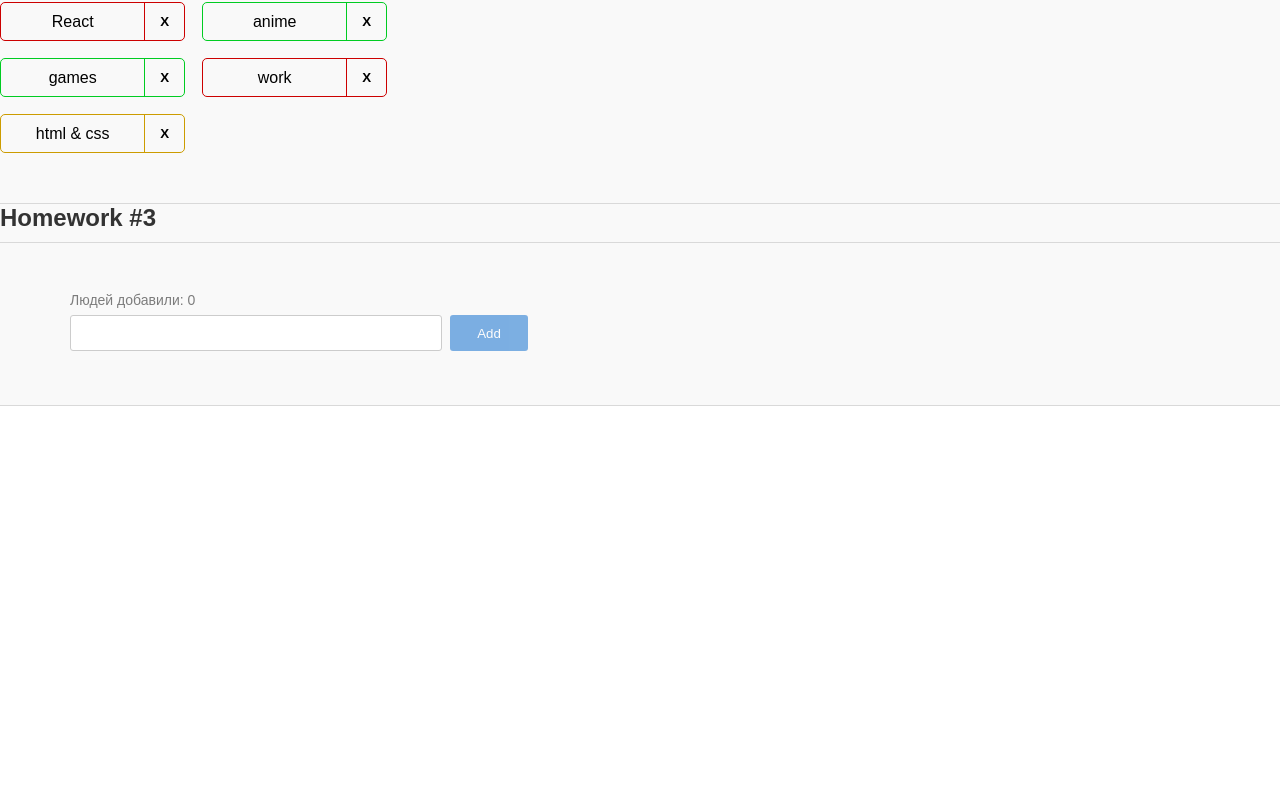
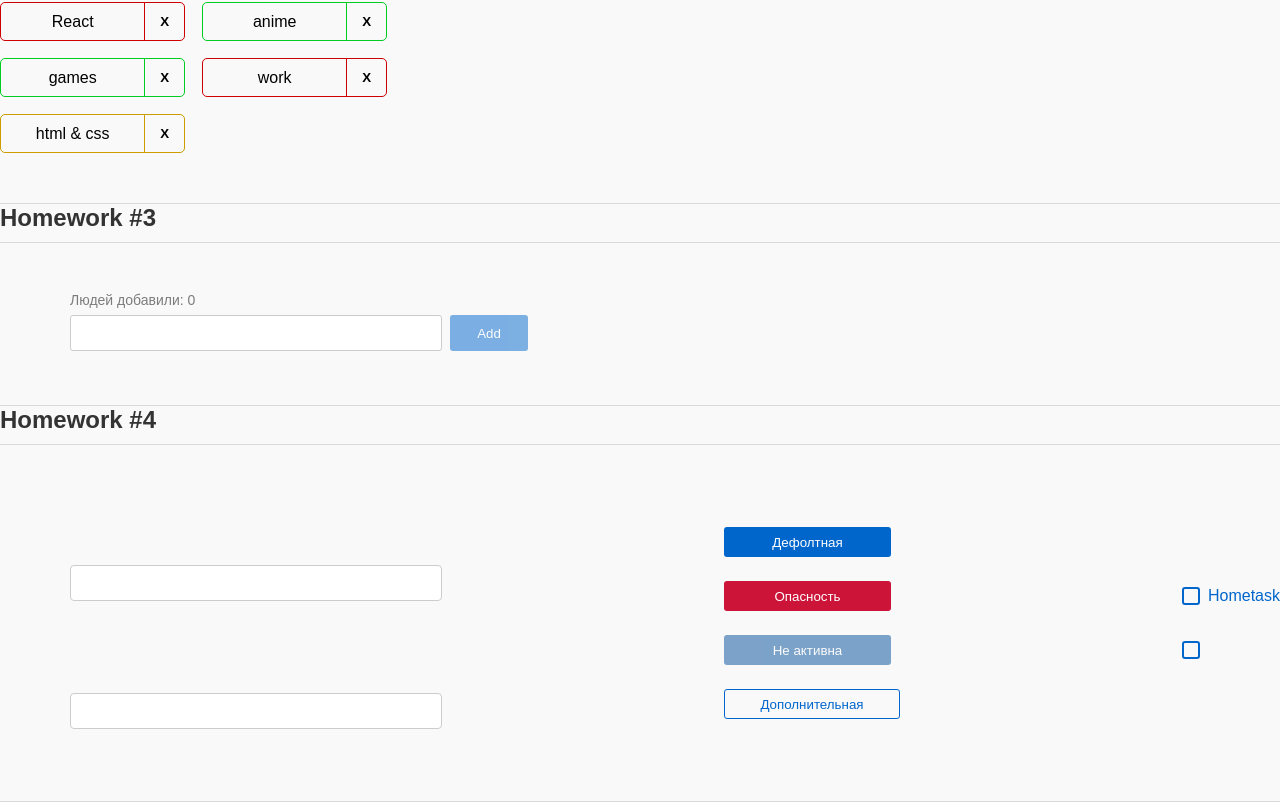
Before and after one commit to AsifAbbasov/front-homeworks-2sprint, a React (Create React App) app: page / in a window 1280 px wide. Shown: the part 545-1347 px from the top of the page. Before the commit the page ends 951 px from the top, so only its background shows below. Built offline with nearby package versions, Linux system fonts and the light colour scheme.

Commit message:
HW04 complited

```diff
--- a/src/s1-main/App.tsx
+++ b/src/s1-main/App.tsx
@@ -12,7 +12,7 @@ function App() {
       {/*раскомментировать по ходу выполнения*/}
       <HW2 />
       <HW3 />
-      {/* <HW4 />   */}
+      <HW4 />
 
       {/*при выполнении дз 5 и более - закомментировать здесь дз 1-4, так как они есть внутри дз 5*/}
       {/*<HW5/>*/}
--- a/src/s2-homeworks/hw04/Stand.module.css
+++ b/src/s2-homeworks/hw04/Stand.module.css
@@ -7,7 +7,6 @@
 .inputs {
   display: flex;
   flex-direction: column;
-    gap: 48px;
 }
 
 .buttons {
--- a/src/s2-homeworks/hw04/Stand.tsx
+++ b/src/s2-homeworks/hw04/Stand.tsx
@@ -18,7 +18,7 @@ const Stand = () => {
           <SuperInputText
             id={'hw4-super-input-like-old'}
             value={stateForAllInputs}
-                        onChange={(e) => setValue(e.currentTarget.value)}
+            onChange={e => setValue(e.currentTarget.value)}
           />
         </div>
         {/*инпут с ошибкой:*/}
@@ -29,11 +29,7 @@ const Stand = () => {
             onChangeText={setValue}
             error={error}
             onEnter={() => {
-                            setError(
-                                stateForAllInputs.trim()
-                                    ? ''
-                                    : 'Error'
-                            )
+              setError(stateForAllInputs.trim() ? '' : 'Error')
               setValue('')
             }}
           />
@@ -43,33 +39,24 @@ const Stand = () => {
       <div className={s.buttons}>
         {/*обычная кнопка:*/}
         <div>
-                    <SuperButton id={'hw4-super-button-default'}>
-                        default
-                    </SuperButton>
+          <SuperButton id={'hw4-super-button-default'}>Дефолтная</SuperButton>
         </div>
         {/*красная кнопка:*/}
         <div>
           <SuperButton id={'hw4-super-button-red'} xType={'red'}>
-                        red
+            Опасность
           </SuperButton>
         </div>
         {/*задизэйбленная кнопка:*/}
         <div>
-                    <SuperButton
-                        id={'hw4-super-button-disabled'}
-                        xType={'red'}
-                        disabled
-                    >
-                        disabled
+          <SuperButton id={'hw4-super-button-disabled'} xType={'red'} disabled>
+            Не активна
           </SuperButton>
         </div>
         {/*задизэйбленная кнопка:*/}
         <div>
-                    <SuperButton
-                        id={'hw4-super-button-secondary'}
-                        xType={'secondary'}
-                    >
-                        secondary
+          <SuperButton id={'hw4-super-button-secondary'} xType={'secondary'}>
+            Дополнительная
           </SuperButton>
         </div>
       </div>
@@ -82,7 +69,7 @@ const Stand = () => {
             checked={stateForAllCheckboxes}
             onChangeChecked={setChecked}
           >
-                        some text
+            Hometask
           </SuperCheckbox>
         </div>
         {/*совместим со старым кодом:*/}
@@ -90,7 +77,7 @@ const Stand = () => {
           <SuperCheckbox
             id={'hw4-super-checkbox-like-old'}
             checked={stateForAllCheckboxes}
-                        onChange={(e) => setChecked(e.currentTarget.checked)}
+            onChange={e => setChecked(e.currentTarget.checked)}
           />
         </div>
       </div>
--- a/src/s2-homeworks/hw04/common/c1-SuperInputText/SuperInputText.module.css
+++ b/src/s2-homeworks/hw04/common/c1-SuperInputText/SuperInputText.module.css
@@ -1,20 +1,49 @@
 .input:focus {
+  border-color: #4d90fe;
 }
 
+/* базовый input */
 .input {
+  width: 372px; /* ширина из макета */
+  height: 36px; /* высота из макета */
+  padding: 0 10px; /* внутренние отступы для текста */
+  border: 1px solid #ccc; /* обычный бордер */
+  border-radius: 4px; /* скругление углов */
+  font-size: 14px;
+  outline: none;
+  box-sizing: border-box;
+  opacity: 1; /* как в макете */
+  transition: border 0.2s;
 }
 
 .inputWrapper {
+  margin-top: 70px; /* отступ от верха макета для первого инпута */
+  margin-left: 70px; /* отступ слева от макета */
+  display: flex;
+  flex-direction: column; /* инпут + текст ошибки вниз */
 }
 
 .superInput {
+  border-color: #ccc;
 }
 
 .errorInput {
+  border-color: #cc1439; /* красный бордер при ошибке */
 }
 
+/* фокус для инпута с ошибкой */
 .errorInput:focus {
+  border-color: #cc1439; /* сохраняем красный бордер, если есть ошибка */
 }
 
 .error {
+  color: #cc1439; /* красный цвет ошибки */
+  margin-top: 8px; /* отступ текста ошибки от инпута */
+  font-size: 12px;
+  height: 14px; /* чтобы не прыгал контент при появлении ошибки */
+  line-height: 14px;
 }
+
+.inputWrapper + .inputWrapper {
+  margin-top: 48px; /* расстояние между первым и вторым инпутом */
+}
--- a/src/s2-homeworks/hw04/common/c1-SuperInputText/SuperInputText.tsx
+++ b/src/s2-homeworks/hw04/common/c1-SuperInputText/SuperInputText.tsx
@@ -1,74 +1,78 @@
 import React, {
-    ChangeEvent,
-    DetailedHTMLProps,
-    InputHTMLAttributes,
-    KeyboardEvent,
-    ReactNode,
+  ChangeEvent, // тип события для onChange у input
+  DetailedHTMLProps, // позволяет унаследовать все HTML-пропсы
+  InputHTMLAttributes, // набор атрибутов для <input>
+  KeyboardEvent, // тип события клавиатуры
+  ReactNode, // тип для всего, что можно отрендерить
 } from 'react'
-import s from './SuperInputText.module.css'
+import s from './SuperInputText.module.css' // CSS-модуль со стилями
 
-// тип пропсов обычного инпута
-type DefaultInputPropsType = DetailedHTMLProps<InputHTMLAttributes<HTMLInputElement>,
-    HTMLInputElement>
+// тип пропсов обычного input — берём ВСЁ, что есть у HTML input
+type DefaultInputPropsType = DetailedHTMLProps<
+  InputHTMLAttributes<HTMLInputElement>,
+  HTMLInputElement
+>
 
-// здесь мы говорим что у нашего инпута будут такие же пропсы как у обычного инпута, кроме type
-// (чтоб не писать value: string, onChange: ...; они уже все описаны в DefaultInputPropsType)
+// тип пропсов SuperInputText
+// убираем type, чтобы компонент всегда оставался text-инпутом
+// добавляем свои удобные пропсы
 type SuperInputTextPropsType = Omit<DefaultInputPropsType, 'type'> & {
-    // и + ещё пропсы которых нет в стандартном инпуте
-    onChangeText?: (value: string) => void
-    onEnter?: () => void
-    error?: ReactNode
-    spanClassName?: string
+  onChangeText?: (value: string) => void // упрощённый onChange без event
+  onEnter?: () => void // обработчик Enter
+  error?: ReactNode // сообщение об ошибке
+  spanClassName?: string // кастомный класс для span
 }
 
-const SuperInputText: React.FC<SuperInputTextPropsType> = (
-    {
-        onChange,
-        onChangeText,
-        onKeyPress,
-        onEnter,
-        error,
-        className,
-        spanClassName,
-        id,
-
-        ...restProps // все остальные пропсы попадут в объект restProps
-    }
-) => {
+const SuperInputText: React.FC<SuperInputTextPropsType> = ({
+  onChange, // стандартный onChange input
+  onChangeText, // кастомный onChange
+  onKeyPress, // стандартный onKeyPress
+  onEnter, // кастомный Enter
+  error, // ошибка
+  className, // внешний класс input
+  spanClassName, // внешний класс span
+  id, // id для input и span
+  ...restProps // все остальные пропсы: value, disabled, placeholder и т.д.
+}) => {
+  // обработчик изменения значения input
   const onChangeCallback = (e: ChangeEvent<HTMLInputElement>) => {
-        onChange?.(e) // если есть пропс onChange, то передать ему е (поскольку onChange не обязателен)
-
-        onChangeText?.(e.currentTarget.value)
-    }
-    const onKeyPressCallback = (e: KeyboardEvent<HTMLInputElement>) => {
-        onKeyPress?.(e)
-
-        onEnter && // если есть пропс onEnter
-        e.key === 'Enter' && // и если нажата кнопка Enter
-        onEnter() // то вызвать его
+    onChange?.(e) // если передали обычный onChange — отдаём event
+    onChangeText?.(e.currentTarget.value) // если передали onChangeText — отдаём value
   }
 
-    const finalSpanClassName = s.error
-        + (spanClassName ? ' ' + spanClassName : '')
-    const finalInputClassName = s.input
-        + (error ? ' ' + s.errorInput : ' ' + s.superInput)
-        + (className ? ' ' + className : '') // задача на смешивание классов
+  // обработчик клавиатуры
+  const onKeyPressCallback = (e: KeyboardEvent<HTMLInputElement>) => {
+    onKeyPress?.(e) // прокидываем стандартный onKeyPress
+    onEnter && e.key === 'Enter' && onEnter() // если Enter — вызываем onEnter
+  }
+
+  // классы для span с ошибкой
+  const finalSpanClassName =
+    s.error + (spanClassName ? ' ' + spanClassName : '')
+
+  // классы для input
+  const finalInputClassName =
+    s.input + // базовый класс
+    (error ? ' ' + s.errorInput : ' ' + s.superInput) + // стиль по наличию ошибки
+    (className ? ' ' + className : '') // внешний класс
 
   return (
     <div className={s.inputWrapper}>
+      {' '}
+      {/* обёртка input + error */}
       <input
-                id={id}
-                type={'text'}
-                onChange={onChangeCallback}
-                onKeyPress={onKeyPressCallback}
-                className={finalInputClassName}
-                {...restProps} // отдаём инпуту остальные пропсы если они есть (value например там внутри)
+        id={id} // id input
+        type='text' // тип зафиксирован
+        onChange={onChangeCallback} // обработчик изменения
+        onKeyPress={onKeyPressCallback} // обработчик клавиатуры
+        className={finalInputClassName} // собранные классы
+        {...restProps} // value, disabled, placeholder и т.д.
       />
       <span
-                id={id ? id + '-span' : undefined}
-                className={finalSpanClassName}
+        id={id ? id + '-span' : undefined} // id для span
+        className={finalSpanClassName} // классы ошибки
       >
-                {error}
+        {error} {/* сообщение об ошибке */}
       </span>
     </div>
   )
--- a/src/s2-homeworks/hw04/common/c2-SuperButton/SuperButton.module.css
+++ b/src/s2-homeworks/hw04/common/c2-SuperButton/SuperButton.module.css
@@ -1,36 +1,135 @@
-.button {
+.buttons {
+  margin-top: 132px; /* от инпутов */
+  margin-bottom: 55px; /* от нижней границы блока */
+  display: flex;
+  flex-direction: column; /* вертикально */
 }
 
+/* неактивная кнопка */
 .disabled {
+  width: 167px;
+  height: 30px;
+  border-radius: 3px;
+  padding: 5px 24px;
+  gap: 10px;
+  background-color: #004d99;
+  color: #fff;
+  opacity: 0.5;
+  cursor: not-allowed;
+  border: none;
 }
 
+/* дополнительная кнопка (secondary) */
 .secondary {
+  width: 176px;
+  height: 30px;
+  border-radius: 3px;
+  padding: 5px 24px;
+  gap: 10px;
+  background-color: transparent;
+  color: #0066cc;
+  border: 1px solid #0066cc;
+  opacity: 1;
 }
 
 .default {
+  width: 167px;
+  height: 30px;
+  border-radius: 3px;
+  padding: 5px 24px;
+  gap: 10px;
+  background-color: #0066cc;
+  color: #fff;
+  opacity: 1;
+  border: none;
 }
 
+/* опасная кнопка (red) */
 .red {
+  width: 167px;
+  height: 30px;
+  border-radius: 3px;
+  padding: 5px 24px;
+  gap: 10px;
+  background-color: #cc1439;
+  color: #fff;
+  opacity: 1;
+  border: none;
 }
 
 .default:hover {
+  background-color: #005bb5; /* чуть темнее при наведении */
 }
 
 .red:hover {
+  background-color: #b01233;
 }
 
 .secondary:hover {
+  background-color: #e6f0ff; /* лёгкий эффект при наведении */
 }
 
-
 .default:active {
+  background-color: #004c99; /* ещё темнее при клике */
 }
 
 .secondary:active {
+  background-color: #cce0ff; /* активное состояние */
 }
 
 .red:active {
+  background-color: #990f2a;
 }
 
+/* универсальный disabled для всех кнопок */
 .button:disabled {
+  opacity: 0.5;
+  cursor: not-allowed;
 }
+
+.button-wrapper {
+  position: relative;
+  display: inline-block;
+}
+
+.default:hover::after,
+.red:hover::after,
+.secondary:hover::after {
+  content: 'При наведении';
+  position: absolute;
+  top: 100%; /* чуть ниже кнопки */
+  left: 0;
+  font-size: 12px;
+  color: #000;
+}
+
+.default:active::after,
+.red:active::after,
+.secondary:active::after {
+  content: 'При нажатии';
+  position: absolute;
+  top: 100%; /* чуть ниже кнопки */
+  left: 0;
+  font-size: 12px;
+  color: #000;
+}
+
+.buttonWrapper {
+  position: relative;
+  display: inline-block;
+}
+
+.tooltip {
+  position: absolute;
+  top: 100%; /* чуть ниже кнопки */
+  left: 0;
+  font-size: 12px;
+  color: #000;
+  background: #fff;
+  padding: 2px 4px;
+  border-radius: 2px;
+  box-shadow: 0 0 2px rgba(0, 0, 0, 0.3);
+  white-space: nowrap;
+  margin-top: 4px;
+  z-index: 10;
+}
--- a/src/s2-homeworks/hw04/common/c2-SuperButton/SuperButton.tsx
+++ b/src/s2-homeworks/hw04/common/c2-SuperButton/SuperButton.tsx
@@ -1,35 +1,51 @@
-import React, {ButtonHTMLAttributes, DetailedHTMLProps} from 'react'
+import React, { ButtonHTMLAttributes, DetailedHTMLProps, useState } from 'react'
 import s from './SuperButton.module.css'
 
-// тип пропсов обычной кнопки, children в котором храниться название кнопки там уже описан
-type DefaultButtonPropsType = DetailedHTMLProps<ButtonHTMLAttributes<HTMLButtonElement>,
-    HTMLButtonElement>
+type DefaultButtonPropsType = DetailedHTMLProps<
+  ButtonHTMLAttributes<HTMLButtonElement>,
+  HTMLButtonElement
+>
 
 type SuperButtonPropsType = DefaultButtonPropsType & {
   xType?: string
 }
 
-const SuperButton: React.FC<SuperButtonPropsType> = (
-    {
+const SuperButton: React.FC<SuperButtonPropsType> = ({
   xType,
   className,
   disabled,
-        ...restProps // все остальные пропсы попадут в объект restProps, там же будет children
-    }
-) => {
-    const finalClassName = s.button
-        // + (disabled
-        //         ? ...
-        //         : xType === 'red'
-        //             ? ...
-        + (className ? ' ' + className : '') // задачка на смешивание классов
+  children,
+  ...restProps
+}) => {
+  const [isHovered, setIsHovered] = useState(false)
+  const [isActive, setIsActive] = useState(false)
+
+  const typeClass = disabled
+    ? s.disabled
+    : xType === 'red'
+    ? s.red
+    : xType === 'secondary'
+    ? s.secondary
+    : s.default
+
+  const finalClassName =
+    s.button + ' ' + typeClass + (className ? ' ' + className : '')
 
   return (
     <button
+      className={finalClassName}
       disabled={disabled}
-            className={finalClassName}
-            {...restProps} // отдаём кнопке остальные пропсы если они есть (children там внутри)
-        />
+      onMouseEnter={() => setIsHovered(true)}
+      onMouseLeave={() => {
+        setIsHovered(false)
+        setIsActive(false)
+      }}
+      onMouseDown={() => setIsActive(true)}
+      onMouseUp={() => setIsActive(false)}
+      {...restProps}
+    >
+      {isActive ? 'При нажатии' : isHovered ? 'При наведении' : children}
+    </button>
   )
 }
 
--- a/src/s2-homeworks/hw04/common/c3-SuperCheckbox/SuperCheckbox.tsx
+++ b/src/s2-homeworks/hw04/common/c3-SuperCheckbox/SuperCheckbox.tsx
@@ -6,52 +6,50 @@ import React, {
 import s from './SuperCheckbox.module.css'
 
 // тип пропсов обычного инпута
-type DefaultInputPropsType = DetailedHTMLProps<InputHTMLAttributes<HTMLInputElement>,
-    HTMLInputElement>
+type DefaultInputPropsType = DetailedHTMLProps<
+  InputHTMLAttributes<HTMLInputElement>,
+  HTMLInputElement
+>
 
 type SuperCheckboxPropsType = Omit<DefaultInputPropsType, 'type'> & {
   onChangeChecked?: (checked: boolean) => void
   spanClassName?: string
 }
 
-const SuperCheckbox: React.FC<SuperCheckboxPropsType> = (
-    {
+const SuperCheckbox: React.FC<SuperCheckboxPropsType> = ({
   onChange,
   onChangeChecked,
   className,
   spanClassName,
-        children, // в эту переменную попадёт текст, типизировать не нужно так как он затипизирован в React.FC
+  children,
   id,
-
-        ...restProps // все остальные пропсы попадут в объект restProps
-    }
-) => {
+  ...restProps
+}) => {
   const onChangeCallback = (e: ChangeEvent<HTMLInputElement>) => {
-        // задачка на написание онченджа
-
+    onChange?.(e)
+    onChangeChecked?.(e.currentTarget.checked)
   }
 
-    const finalInputClassName = s.checkbox
-        + (className ? ' ' + className : '')
+  const finalInputClassName = s.checkbox + (className ? ' ' + className : '')
 
   return (
     <label className={s.label}>
       <input
         id={id}
-                type={'checkbox'}
+        type='checkbox'
         onChange={onChangeCallback}
         className={finalInputClassName}
-                {...restProps} // отдаём инпуту остальные пропсы если они есть (checked например там внутри)
+        {...restProps}
       />
       {children && (
         <span
           id={id ? id + '-span' : undefined}
-                    className={s.spanClassName}
+          className={spanClassName ?? s.spanClassName}
         >
           {children}
         </span>
       )}
-        </label> // благодаря label нажатие на спан передастся в инпут
+    </label>
   )
 }
 
```
Lines whose indentation alone changed are shown as unchanged.
